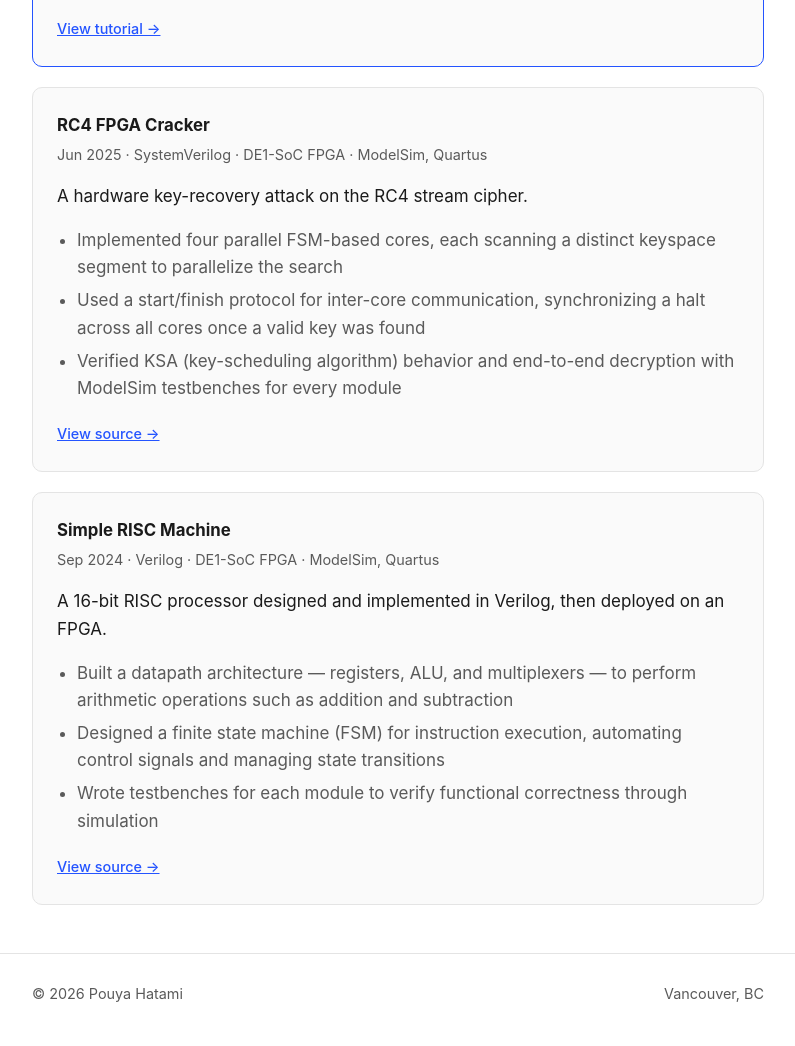
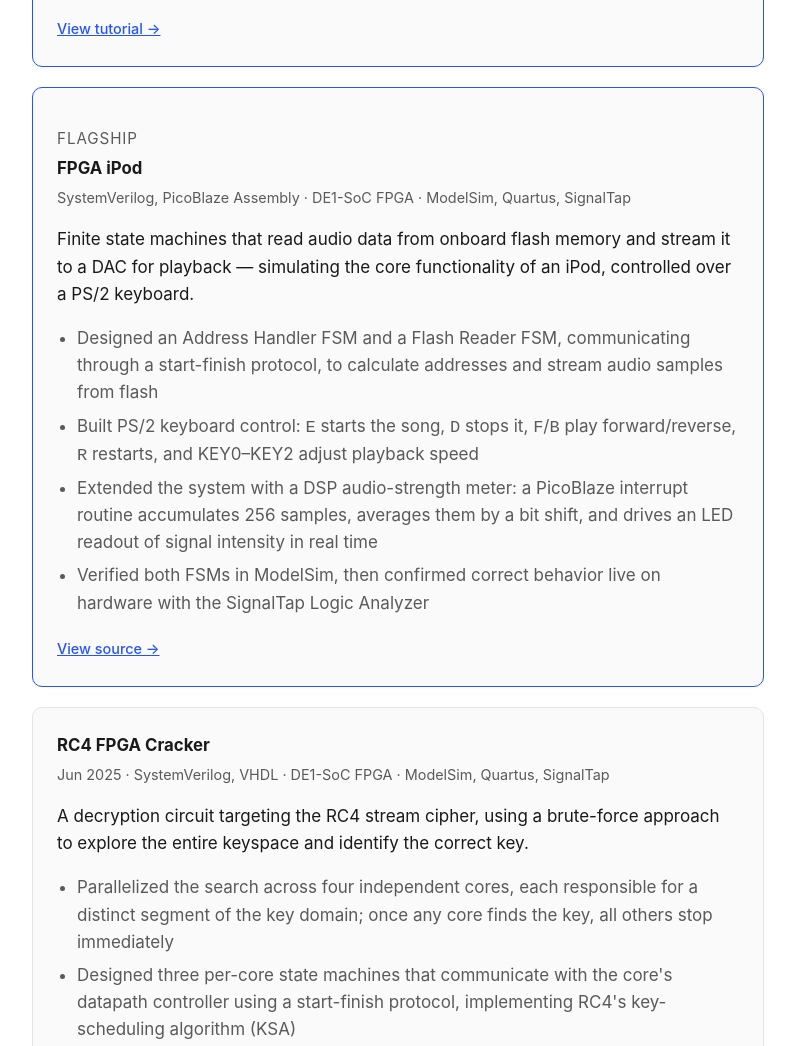
Before and after one commit to pouyahatami/pouyahatami.github.io, a plain HTML site: page projects.html in a window 1280 px wide. Shown: the part 1406-2452 px from the top of the page, without its empty margins (242-1037 px from the left). Drawn offline with Linux system fonts and the light colour scheme.

Commit message:
Add FPGA iPod project, refresh RC4 wording
Adds FPGA iPod (Address Handler + Flash Reader FSMs, PS/2 keyboard
control, DSP audio-strength meter) as a third featured flagship on
Home and on the Projects page. Rewrites the RC4 card to match the
architecture and verification wording now in its README.

```diff
--- a/projects.html
+++ b/projects.html
@@ -55,14 +55,29 @@
       <a class="source-link" href="https://github.com/UBC-ORCA/riscv-debug-tutorial" target="_blank" rel="noopener">View tutorial &rarr;</a>
     </div>
 
+    <div class="card flagship">
+      <p class="tag">Flagship</p>
+      <h3>FPGA iPod</h3>
+      <p class="meta">SystemVerilog, PicoBlaze Assembly &middot; DE1-SoC FPGA &middot; ModelSim, Quartus, SignalTap</p>
+      <p>Finite state machines that read audio data from onboard flash memory and stream it to a DAC for playback &mdash; simulating the core functionality of an iPod, controlled over a PS/2 keyboard.</p>
+      <ul>
+        <li>Designed an Address Handler FSM and a Flash Reader FSM, communicating through a start-finish protocol, to calculate addresses and stream audio samples from flash</li>
+        <li>Built PS/2 keyboard control: <code>E</code> starts the song, <code>D</code> stops it, <code>F</code>/<code>B</code> play forward/reverse, <code>R</code> restarts, and KEY0&ndash;KEY2 adjust playback speed</li>
+        <li>Extended the system with a DSP audio-strength meter: a PicoBlaze interrupt routine accumulates 256 samples, averages them by a bit shift, and drives an LED readout of signal intensity in real time</li>
+        <li>Verified both FSMs in ModelSim, then confirmed correct behavior live on hardware with the SignalTap Logic Analyzer</li>
+      </ul>
+      <a class="source-link" href="https://github.com/pouyahatami/fpga-ipod" target="_blank" rel="noopener">View source &rarr;</a>
+    </div>
+
     <div class="card">
       <h3>RC4 FPGA Cracker</h3>
-      <p class="meta">Jun 2025 &middot; SystemVerilog &middot; DE1-SoC FPGA &middot; ModelSim, Quartus</p>
-      <p>A hardware key-recovery attack on the RC4 stream cipher.</p>
+      <p class="meta">Jun 2025 &middot; SystemVerilog, VHDL &middot; DE1-SoC FPGA &middot; ModelSim, Quartus, SignalTap</p>
+      <p>A decryption circuit targeting the RC4 stream cipher, using a brute-force approach to explore the entire keyspace and identify the correct key.</p>
       <ul>
-        <li>Implemented four parallel FSM-based cores, each scanning a distinct keyspace segment to parallelize the search</li>
-        <li>Used a start/finish protocol for inter-core communication, synchronizing a halt across all cores once a valid key was found</li>
-        <li>Verified KSA (key-scheduling algorithm) behavior and end-to-end decryption with ModelSim testbenches for every module</li>
+        <li>Parallelized the search across four independent cores, each responsible for a distinct segment of the key domain; once any core finds the key, all others stop immediately</li>
+        <li>Designed three per-core state machines that communicate with the core's datapath controller using a start-finish protocol, implementing RC4's key-scheduling algorithm (KSA)</li>
+        <li>Used the Quartus In-System Memory Content Editor to inspect RAM/ROM in real time and read the recovered plaintext back out as an ASCII message</li>
+        <li>Verified KSA behavior and end-to-end decryption with ModelSim testbenches, then confirmed on hardware with SignalTap</li>
       </ul>
       <a class="source-link" href="https://github.com/pouyahatami/rc4-fpga-cracker" target="_blank" rel="noopener">View source &rarr;</a>
     </div>
```
Also changed, not shown: index.html (+11 -0 lines).
